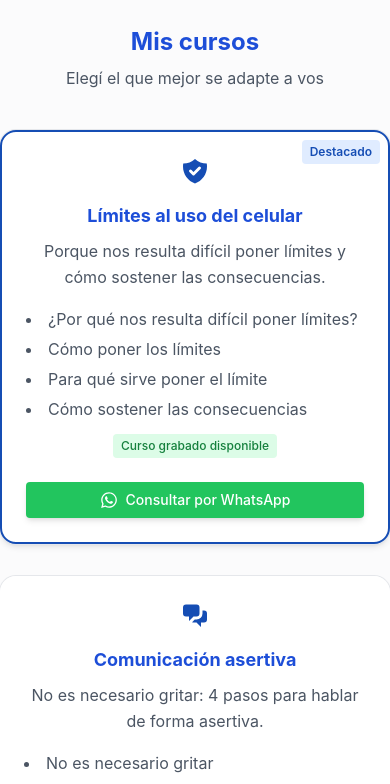
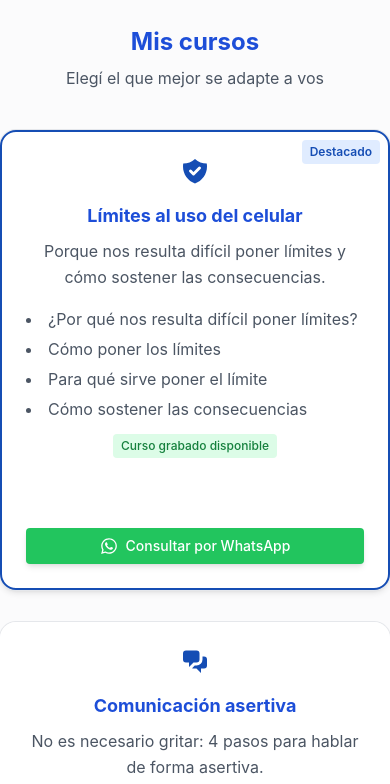
Before and after one commit to sekigan98/dram-adolescentes, a Next.js app: page / in a window 390 px wide. Shown: the part 920-1704 px from the top of the page. Built offline with nearby package versions, Linux system fonts and the light colour scheme.

Commit message:
Update WorkshopsGrid.tsx

```diff
--- a/components/WorkshopsGrid.tsx
+++ b/components/WorkshopsGrid.tsx
@@ -5,7 +5,7 @@ export default function WorkshopsGrid({ className }: { className?: string }) {
   return (
     <section
       aria-labelledby="talleres-title"
-      className={`grid sm:grid-cols-2 lg:grid-cols-3 gap-8 justify-items-center ${className ?? ""}`}
+      className={`grid sm:grid-cols-2 lg:grid-cols-3 gap-8 justify-items-center items-start ${className ?? ""}`}
     >
       {workshops.map((w) => (
         <WorkshopCard
@@ -18,7 +18,7 @@ export default function WorkshopsGrid({ className }: { className?: string }) {
           icon={w.icon}
           recorded={w.recorded}
           highlight={w.highlight}
-          className="max-w-md text-center" // 👈 cada card centrada y con ancho controlado
+          className="max-w-md text-center min-h-[460px] flex flex-col justify-between"
         />
       ))}
     </section>
```
